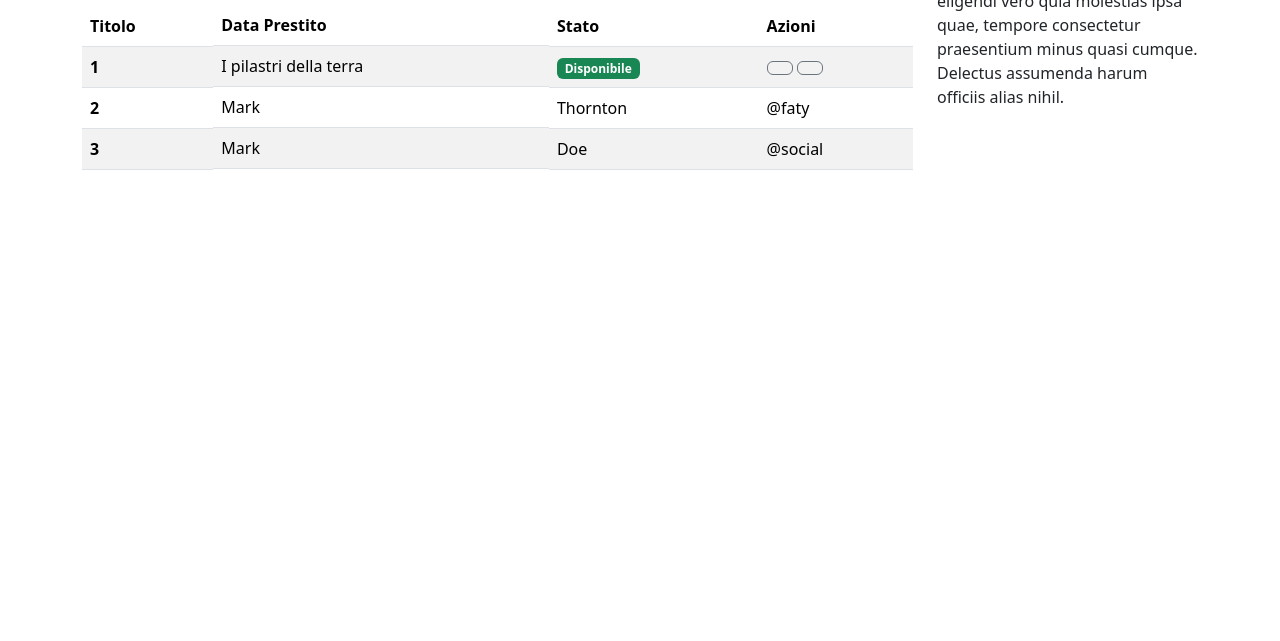
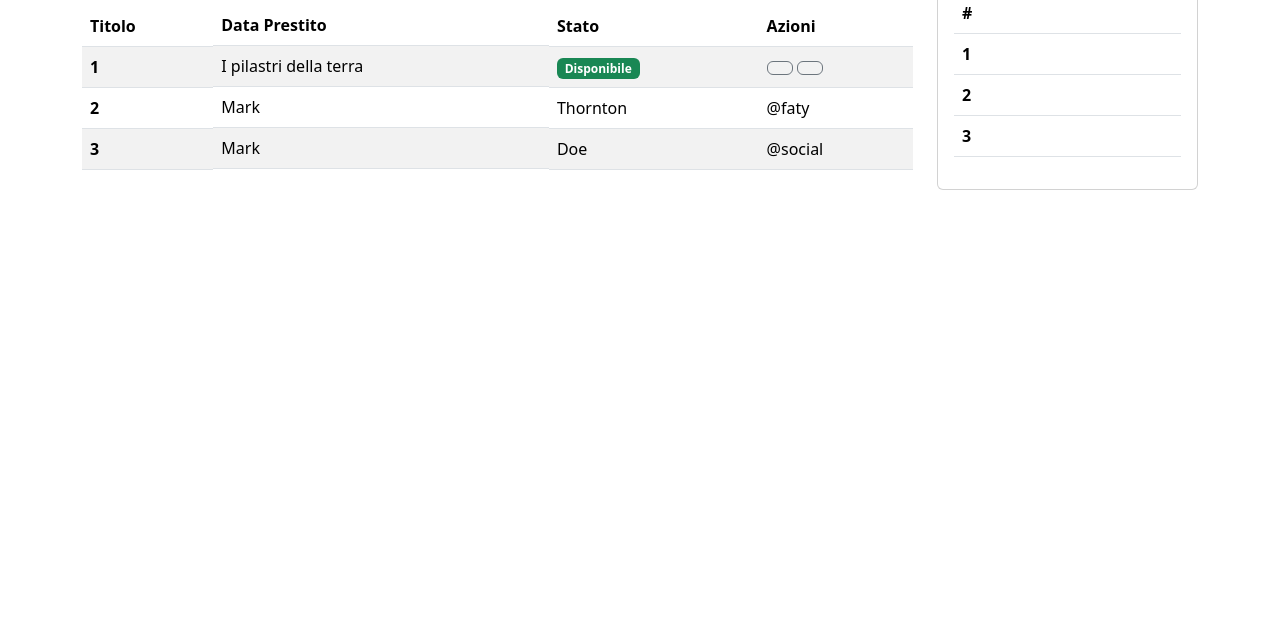
Before and after one commit to cristianmoletto/html-css-bootstrap-dashboard, a plain HTML site: page index.html in a window 1280 px wide. Shown: the part 159-800 px from the top of the page. Drawn offline with nearby package versions, Linux system fonts and the light colour scheme.

Commit message:
feat: facendo la parte di card

```diff
--- a/index.html
+++ b/index.html
@@ -78,7 +78,6 @@
       </div>
     </nav>
 
-    <div class="section">
       <div class="container">
         <div class="row">
           <div class="col-12 col-lg-9">
@@ -104,8 +103,12 @@
               <tbody>
                 <tr>
                   <th scope="row">1</th>
-                  <td class="d-none d-md-block d-lg-block">I pilastri della terra</td>
-                  <td><span class="badge text-bg-success">Disponibile</span></td>
+                  <td class="d-none d-md-block d-lg-block">
+                    I pilastri della terra
+                  </td>
+                  <td>
+                    <span class="badge text-bg-success">Disponibile</span>
+                  </td>
                   <td>
                     <span>
                       <button type="button" class="btn btn-outline-secondary">
@@ -159,15 +162,38 @@
             </table>
           </div>
           <div class="col-12 col-lg-3">
-            Lorem, ipsum dolor sit amet consectetur adipisicing elit. Veniam
-            eveniet molestiae dolor eligendi vero quia molestias ipsa quae,
-            tempore consectetur praesentium minus quasi cumque. Delectus
-            assumenda harum officiis alias nihil.
+            <div class="card">
+                <h3><div class="card-header">To do</h3>
+                <div class="card-body">
+                    <table class="table">
+                        <thead>
+                            <tr>
+                            <th scope="col">#</th>
+                        </tr>
+                        </thead>
+                        <tbody>
+                            <tr>
+                            <th scope="row">1</th>
+
+                            </tr>
+                            <tr>
+                            <th scope="row">2</th>
+
+                            </tr>
+                            <tr>
+                            <th scope="row">3</th>
+
+                            </tr>
+                        </tbody>
+                        </table>
+
+                </div>
+            </div>
           </div>
         </div>
       </div>
-    </div>
-    <script
+
+      <script
       src="https://cdn.jsdelivr.net/npm/bootstrap@5.3.8/dist/js/bootstrap.bundle.min.js"
       integrity="sha384-FKyoEForCGlyvwx9Hj09JcYn3nv7wiPVlz7YYwJrWVcXK/BmnVDxM+D2scQbITxI"
       crossorigin="anonymous"
```
